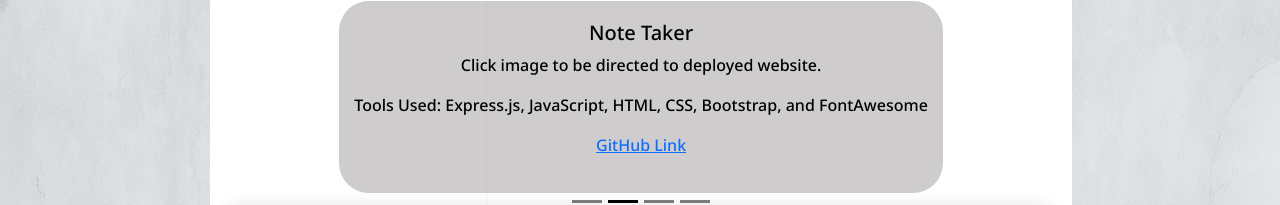
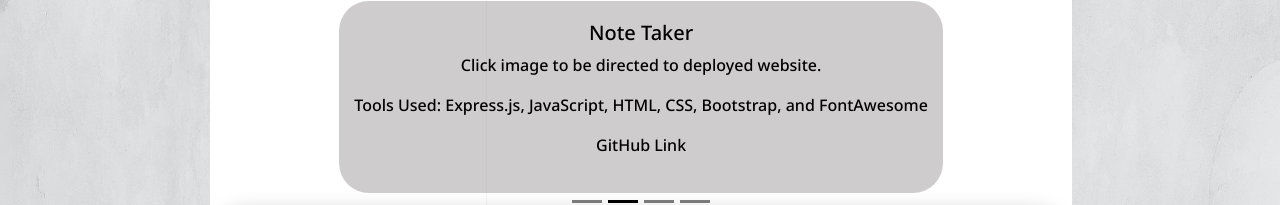
Before and after one commit to camilleyong/portfolio, a React (Create React App) app: page / in a window 1280 px wide. Shown: the part 1951-2156 px from the top of the page. Built offline with nearby package versions, Linux system fonts and the light colour scheme.

Commit message:
added css to github link

```diff
--- a/src/components/pages/Portfolio/portfolio.css
+++ b/src/components/pages/Portfolio/portfolio.css
@@ -24,3 +24,12 @@
     color: white;
     border-radius: 30px;
 }
+
+.github {
+    text-decoration: none;
+    color: black;
+}
+
+.github:hover {
+    color: white;
+}
```
